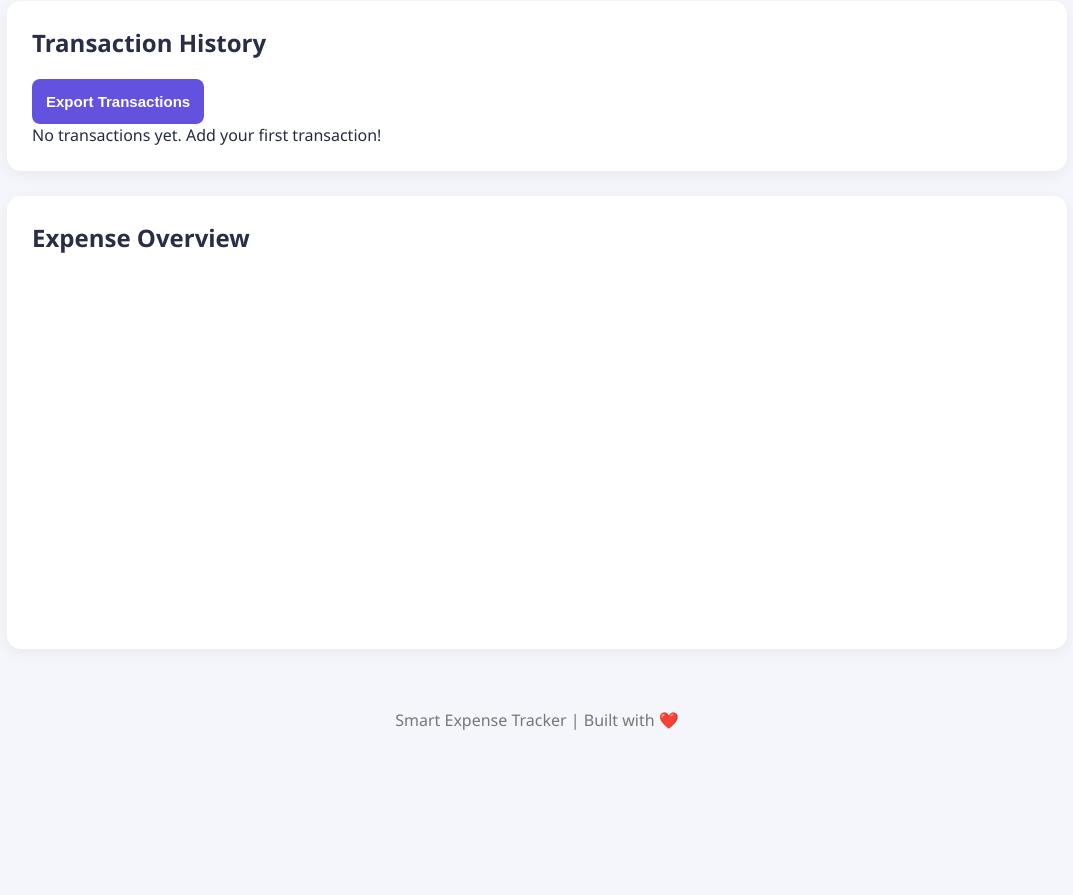
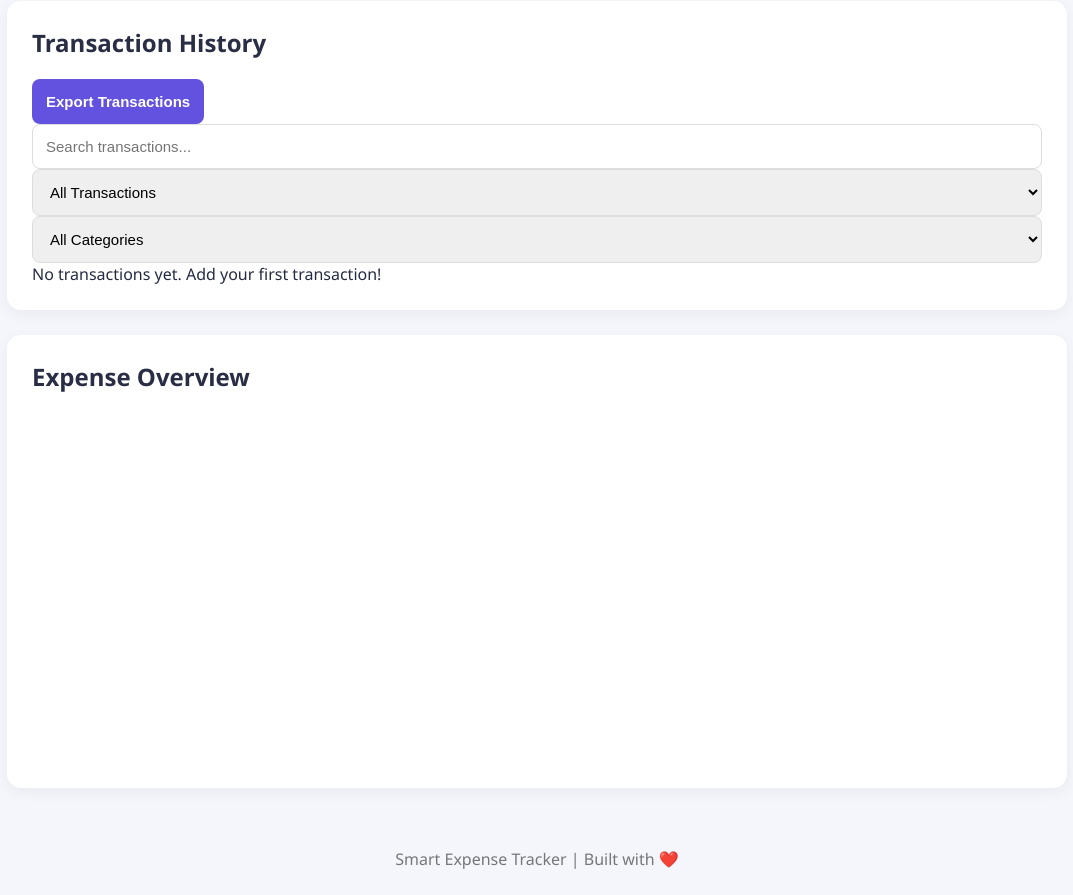
Before and after one commit to devbybhakti/smart-expense-tracker, a plain HTML site: page index.html in a window 1280 px wide. Shown: the part 840-1735 px from the top of the page, without its empty margins (103-1176 px from the left). Before the commit the page ends 1596 px from the top, so only its background shows below. Drawn offline with nearby package versions, Linux system fonts and the light colour scheme.

Commit message:
Update index.html

```diff
--- a/index.html
+++ b/index.html
@@ -95,6 +95,34 @@
                 Export Transactions
             </button>
 
+<div class="transaction-filters">
+
+    <input
+        type="text"
+        id="search-transaction"
+        placeholder="Search transactions..."
+    >
+
+    <select id="filter-type">
+        <option value="all">All Transactions</option>
+        <option value="income">Income</option>
+        <option value="expense">Expenses</option>
+    </select>
+
+    <select id="filter-category">
+        <option value="all">All Categories</option>
+        <option value="Food">Food</option>
+        <option value="Shopping">Shopping</option>
+        <option value="Travel">Travel</option>
+        <option value="Transport">Transport</option>
+        <option value="Education">Education</option>
+        <option value="Bills">Bills</option>
+        <option value="Salary">Salary</option>
+        <option value="Other">Other</option>
+    </select>
+
+</div>
+
             <div id="transaction-list">
                 <p>No transactions yet. Add your first transaction!</p>
             </div>
```
